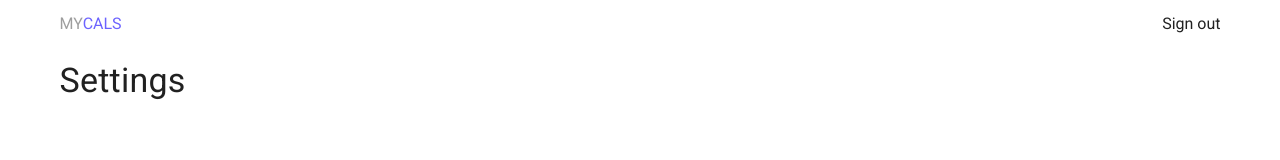
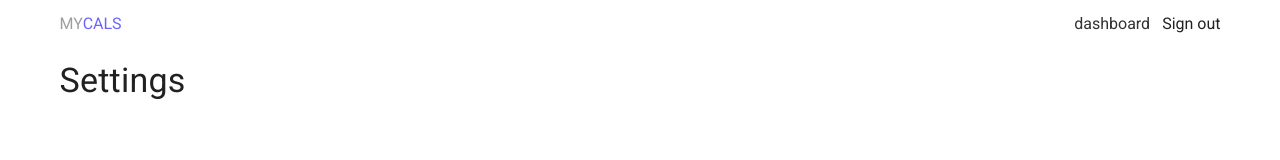
Before and after one commit to Achraffawzi/MyCals-FRONTEND, a Vue app: page /managerSettings in a window 1280 px wide. Shown: the top 160 px of the page. Built offline with nearby package versions, Linux system fonts and the light colour scheme.

Commit message:
Adding the dashboard link in settings views

```diff
--- a/src/views/Admin/Settings.vue
+++ b/src/views/Admin/Settings.vue
@@ -57,7 +57,9 @@ export default {
       // userAvatarSrc: "",
       // userNameAvatar: "",
 
-      accountRouteObj: [],//{ title: "Settings", route: "/managerSettings" }
+      accountRouteObj: [
+        { title: "dashboard", route: "/AdminDashboard/AdminDashboardAppStats" }
+      ],
 
       // Bindings for the app bar component
       drawer: false,
--- a/src/views/Manager/Settings.vue
+++ b/src/views/Manager/Settings.vue
@@ -111,7 +111,9 @@ export default {
       // userAvatarSrc: "",
       // userNameAvatar: "",
 
-      accountRouteObj: [],//{ title: "Settings", route: "/managerSettings" }
+      accountRouteObj: [
+        { title: "dashboard", route: "/managerDashboard" }
+      ],//{ title: "Settings", route: "/managerSettings" }
 
       // Bindings for the app bar component
       drawer: false,
@@ -134,27 +136,7 @@ export default {
     };
   },
 
-  // mounted() {
-  //   this.getUserAvatar(); // Get the user avatar
-  // },
-
   methods: {
-    // Get User profile pic / Avatar
-    // getUserAvatar() {
-    //   createApiEndPoints(END_POINTS.GET_USER_PROFILE)
-    //     .fetch()
-    //     .then((response) => {
-    //       if (response.data.pictureUser != null) {
-    //         this.userAvatarSrc = IMAGE_URL + "" + response.data.pictureUser;
-    //       } else {
-    //         // Set default avatar
-    //         this.userNameAvatar =
-    //           response.data.firstName.charAt(0).toUpperCase() +
-    //           "" +
-    //           response.data.lastName.charAt(0).toUpperCase();
-    //       }
-    //     })
-    //     .catch((error) => console.log(error));
     // Sign out functionality
     handleSignout() {
       localStorage.removeItem("L_T");
--- a/src/views/User/Settings.vue
+++ b/src/views/User/Settings.vue
@@ -57,7 +57,9 @@ export default {
       // userAvatarSrc: "",
       // userNameAvatar: "",
 
-      accountRouteObj: [],//{ title: "Settings", route: "/managerSettings" }
+      accountRouteObj: [
+        { title: "dashboard", route: "/userDashboard/UserDashboardMeals" }
+      ],
 
       // Bindings for the app bar component
       drawer: false,
```
